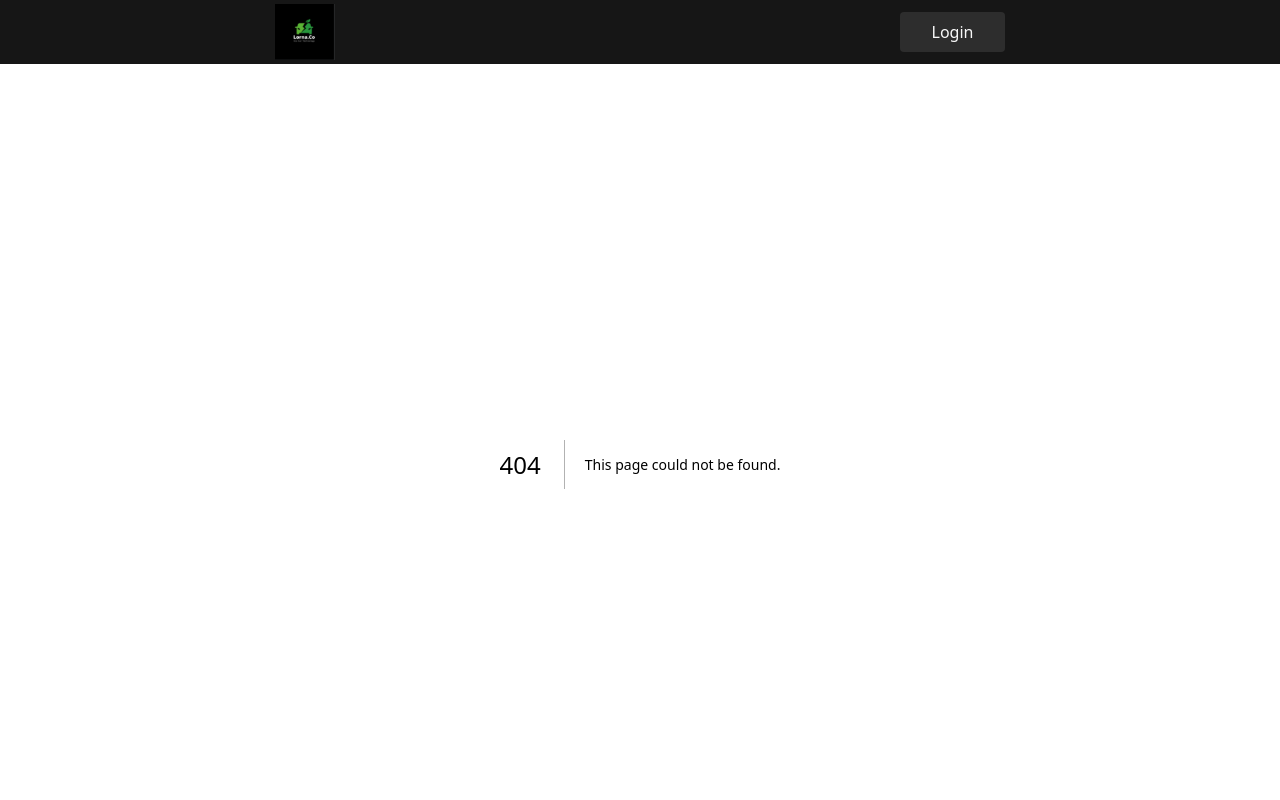
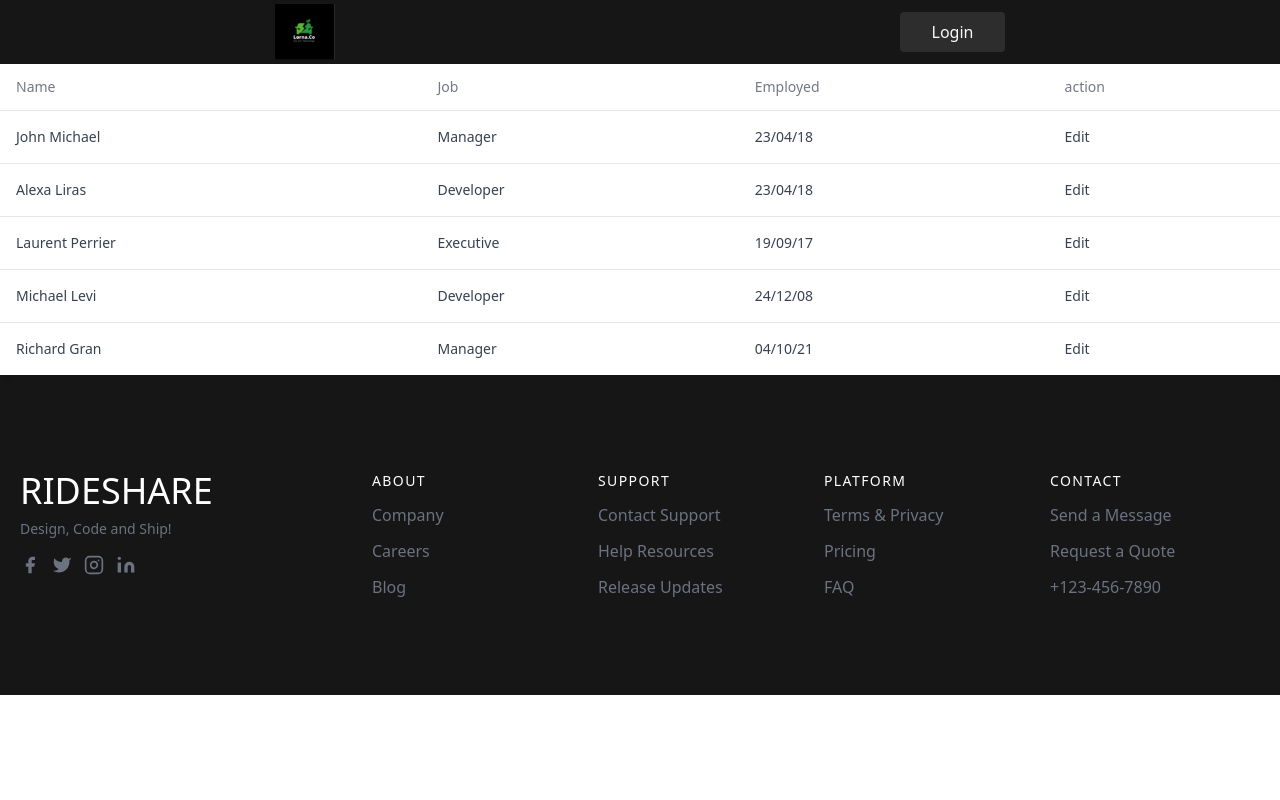
Before and after one commit to Youcode-Classe-E-2023-2024/ALIFERTAH_FIL_ROUGE, a Next.js app in the folder rideshare_frontend/: page /dashboard in a window 1280 px wide. Before the commit this address had no page. Shown: the top 800 px of the page. Built offline with nearby package versions, Linux system fonts and the light colour scheme.

Commit message:
feat : filter available trips based on the logged in user

```diff
--- a/rideshare_frontend/src/components/layout/header.jsx
+++ b/rideshare_frontend/src/components/layout/header.jsx
@@ -45,6 +45,7 @@ function Header() {
           cookies ? (
           <nav className='flex items-center'>
               <a href='/newTrip' className='flex items-center rounded px-4 py-2 ml-4 cursor-pointer'><Image className='mr-4 cursor-pointer' src="/icons/New.svg" height={20} width={20} /><span>New</span></a>
+              <a href='/availableTrips' className='flex items-center rounded px-4 py-2 ml-4 cursor-pointer'><span>Availabale trips</span></a>
               <div className='flex items-center  rounded px-4 py-2 ml-4 cursor-pointer'><Image className='mr-4 cursor-pointer' src="/icons/search.svg" height={20} width={20} /><span>Search</span></div>
             <div className='relative'>
               <div className='flex items-center bg-[#2D2D2D] rounded px-8 py-2 ml-4 cursor-pointer'><span>John Doe</span>
--- /dev/null
+++ b/rideshare_frontend/src/lib/utils.js
@@ -0,0 +1,6 @@
+import { clsx } from "clsx"
+import { twMerge } from "tailwind-merge"
+
+export function cn(...inputs) {
+  return twMerge(clsx(inputs))
+}
--- a/rideshare_frontend/src/pages/availableTrips.js
+++ b/rideshare_frontend/src/pages/availableTrips.js
@@ -4,6 +4,10 @@ import React, { useEffect, useState } from 'react'
 
 function AvailableTrips() {
     const [trips, setTrips] = useState([]);
+    const loggedUsername = () => {
+        const tokenCookie = document.cookie.split('; ').find(row => row.startsWith('token='));
+        return tokenCookie ? tokenCookie.split('=')[1] : null;
+    };
     useEffect(() => {
         const authToken = () => {
             const tokenCookie = document.cookie.split('; ').find(row => row.startsWith('token='));
@@ -28,7 +32,9 @@ function AvailableTrips() {
     {!trips.length ? (
         <div>Loading ...</div>
     ) : (
-                trips.map((val, key) => (
+        trips
+            .filter(val => val.owner != loggedUsername)
+            .map((val, key) => (
                 <div className='max-w-md mx-auto overflow-hidden shadow-lg hover:shadow-xl duration-500 my-12' key={key}>
                     <div className='p-6 space-y-8'>
                         <div className='flex space-x-12'>
@@ -52,14 +58,25 @@ function AvailableTrips() {
                         </div>
                         <div className='flex space-x-20 border-t'>
                             <span>{val.owner}</span>
-                                <span className='text-[#346751]'>{val.places}</span>
-                                <a href={`/posts/${val.id}`} className='text-[#346751]'>GO</a>
+                            <span className='text-[#346751] font-bold-xl flex items-center space-x-2'>
+                                <p>
+                                    {val.places}
+                                </p>
+                                <Image src="/icons/user.svg" width={10} height={10}/>
+                                </span>
+                            <a href={`/posts/${val.id}`} className='text-[#346751] flex items-center hover:scale-110 duration-300'>
+                                <span>GO</span>
+                            <svg xmlns="http://www.w3.org/2000/svg" fill="none" viewBox="0 0 24 24" stroke="currentColor" aria-hidden="true" class="h-4 w-4">
+                                <path stroke-linecap="round" stroke-linejoin="round" stroke-width="2" d="M17.25 8.25L21 12m0 0l-3.75 3.75M21 12H3"></path>
+                            </svg>
+                            </a>
                         </div>
                     </div>
                 </div>
             ))
     )}
 </main>
+
     )
 }
 
--- /dev/null
+++ b/rideshare_frontend/src/pages/dashboard.js
@@ -0,0 +1,112 @@
+import React from 'react'
+import { Card, Typography } from "@material-tailwind/react";
+const TABLE_HEAD = ["Name", "Job", "Employed", "action"];
+
+const TABLE_ROWS = [
+  {
+    name: "John Michael",
+    job: "Manager",
+    date: "23/04/18",
+  },
+  {
+    name: "Alexa Liras",
+    job: "Developer",
+    date: "23/04/18",
+  },
+  {
+    name: "Laurent Perrier",
+    job: "Executive",
+    date: "19/09/17",
+  },
+  {
+    name: "Michael Levi",
+    job: "Developer",
+    date: "24/12/08",
+  },
+  {
+    name: "Richard Gran",
+    job: "Manager",
+    date: "04/10/21",
+  },
+];
+
+
+function Dashboard() {
+
+
+    return (
+        <Card className="h-full w-full overflow-scroll">
+        <table className="w-full min-w-max table-auto text-left">
+          <thead>
+            <tr>
+              {TABLE_HEAD.map((head) => (
+                <th
+                  key={head}
+                  className="border-b border-blue-gray-100 bg-blue-gray-50 p-4"
+                >
+                  <Typography
+                    variant="small"
+                    color="blue-gray"
+                    className="font-normal leading-none opacity-70"
+                  >
+                    {head}
+                  </Typography>
+                </th>
+              ))}
+            </tr>
+          </thead>
+          <tbody>
+            {TABLE_ROWS.map(({ name, job, date }, index) => {
+              const isLast = index === TABLE_ROWS.length - 1;
+              const classes = isLast ? "p-4" : "p-4 border-b border-blue-gray-50";
+
+              return (
+                <tr key={name}>
+                  <td className={classes}>
+                    <Typography
+                      variant="small"
+                      color="blue-gray"
+                      className="font-normal"
+                    >
+                      {name}
+                    </Typography>
+                  </td>
+                  <td className={classes}>
+                    <Typography
+                      variant="small"
+                      color="blue-gray"
+                      className="font-normal"
+                    >
+                      {job}
+                    </Typography>
+                  </td>
+                  <td className={classes}>
+                    <Typography
+                      variant="small"
+                      color="blue-gray"
+                      className="font-normal"
+                    >
+                      {date}
+                    </Typography>
+                  </td>
+                  <td className={classes}>
+                    <Typography
+                      as="a"
+                      href="#"
+                      variant="small"
+                      color="blue-gray"
+                      className="font-medium"
+                    >
+                      Edit
+                    </Typography>
+                  </td>
+                </tr>
+              );
+            })}
+          </tbody>
+        </table>
+      </Card>
+  )
+}
+
+export default Dashboard
--- a/rideshare_frontend/src/pages/posts/[id].js
+++ b/rideshare_frontend/src/pages/posts/[id].js
@@ -63,31 +63,29 @@ const handleBook = async() =>{
     <>
       {post ? (<div class=" w-[50%] container mx-auto p-6 bg-gray-100 shadow-lg rounded-lg space-y-8 flex flex-col items-center">
       <ToastContainer />
-  <div class="text-2xl font-bold mb-4">12:06</div>
+  <div class="text-2xl font-bold mb-4">{post.date}</div>
   <div class="w-full">
     <div class="bg-white p-4 rounded-lg shadow-md">
-      <div class="text-xl font-bold">4:00</div>
-      <div class="mt-2">7, place Guy Leveque</div>
-      <div>00274 Paris</div>
+      <div class="text-xl font-bold">Departure</div>
+      <div class="mt-2">{post.departure}</div>
     </div>
   </div>
   <div class="w-full">
     <div class="bg-white p-4 rounded-lg shadow-md">
-      <div class="text-xl font-bold">16:06</div>
-      <div class="mt-2">37, place Corinne Etienne</div>
-      <div>49378 Lille</div>
+      <div class="text-xl font-bold">Arrival</div>
+      <div class="mt-2">{post.arrival}</div>
     </div>
   </div>
   <div class="w-full">
     <div class="bg-white p-4 rounded-lg shadow-md">
-      <div class="text-xl font-bold">Prix total pour un passager</div>
-      <div class="mt-2">94.95€</div>
+      <div class="text-xl font-bold">Price per passenger</div>
+      <div class="mt-2">{post.price}.00$</div>
     </div>
   </div>
   <div class="w-full">
     <div class="bg-white p-4 rounded-lg shadow-md">
-      <div class="text-xl font-bold">Empreinte carbone du trajet</div>
-      <div class="mt-2">0.12</div>
+      <div class="text-xl font-bold">Car</div>
+      <div class="mt-2">{post.car}</div>
     </div>
   </div>
   <div class="w-full">
--- a/rideshare_frontend/src/styles/globals.css
+++ b/rideshare_frontend/src/styles/globals.css
@@ -1,8 +1,3 @@
 @tailwind base;
-@tailwind components;
-@tailwind utilities;
-
-*{
-  margin: 0;
-  padding: 0;
-}
+  @tailwind components;
+  @tailwind utilities;
--- a/rideshare_frontend/tailwind.config.js
+++ b/rideshare_frontend/tailwind.config.js
@@ -1,18 +1,37 @@
 /** @type {import('tailwindcss').Config} */
 module.exports = {
+  darkMode: ["class"],
   content: [
-    "./src/pages/**/*.{js,ts,jsx,tsx,mdx}",
-    "./src/components/**/*.{js,ts,jsx,tsx,mdx}",
-    "./src/app/**/*.{js,ts,jsx,tsx,mdx}",
+    './pages/**/*.{js,jsx}',
+    './components/**/*.{js,jsx}',
+    './app/**/*.{js,jsx}',
+    './src/**/*.{js,jsx}',
   ],
+  prefix: "",
   theme: {
+    container: {
+      center: true,
+      padding: "2rem",
+      screens: {
+        "2xl": "1400px",
+      },
+    },
     extend: {
-      backgroundImage: {
-        "gradient-radial": "radial-gradient(var(--tw-gradient-stops))",
-        "gradient-conic":
-          "conic-gradient(from 180deg at 50% 50%, var(--tw-gradient-stops))",
+      keyframes: {
+        "accordion-down": {
+          from: { height: "0" },
+          to: { height: "var(--radix-accordion-content-height)" },
+        },
+        "accordion-up": {
+          from: { height: "var(--radix-accordion-content-height)" },
+          to: { height: "0" },
+        },
+      },
+      animation: {
+        "accordion-down": "accordion-down 0.2s ease-out",
+        "accordion-up": "accordion-up 0.2s ease-out",
       },
     },
   },
-  plugins: [],
-};
+  plugins: [require("tailwindcss-animate")],
+}
```
Also changed, not shown: rideshare_frontend/package.json (+10 -1 lines), rideshare_frontend/components.json (added), 2 other files (tests, documents, lock files or other folders). Lines whose indentation alone changed are shown as unchanged.
